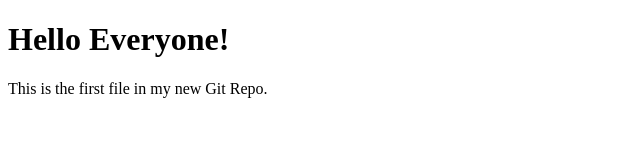
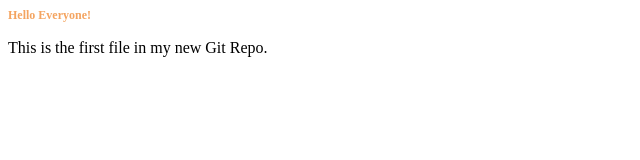
Before and after one commit to coded-crasey/Odemru, a plain HTML site: page index.html in a window 1280 px wide. Shown: the whole page, without its empty margins (0-640 px from the left). Drawn offline with Linux system fonts and the light colour scheme.

Commit message:
Added styleto hello world

```diff
--- a/index.html
+++ b/index.html
@@ -2,10 +2,18 @@
 <html>
 <head>
 <title>Hello World!</title>
+
+<style>
+.hello {
+    color : sandybrown;
+    font-size : 12px;
+}
+</style>
+
 </head>
 <body>
 
-<h1>Hello Everyone!</h1>
+<h1 class="hello">Hello Everyone!</h1>
 <p>This is the first file in my new Git Repo.</p>
 
 </body>
```
